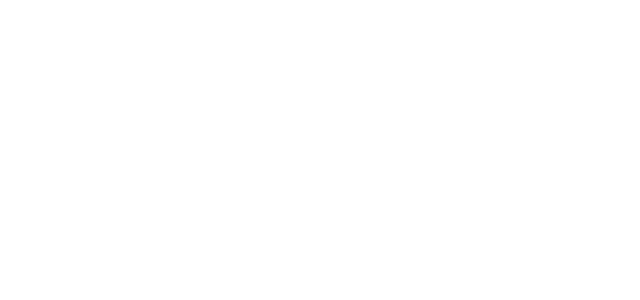
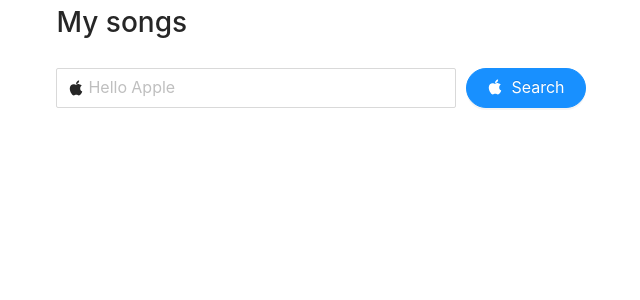
Before and after one commit to ndaifallah/gmc-song-search, a React (Create React App) app: page / in a window 1280 px wide. Shown: the top 300 px of the page, without its empty margins (314-954 px from the left). Built offline with nearby package versions, Linux system fonts and the light colour scheme.

Commit message:
HomeWork

```diff
--- a/src/App.css
+++ b/src/App.css
@@ -1,38 +1,6 @@
 .App {
-  text-align: center;
+	/* text-align: center; */
+	display: flex;
+	align-items: center;
+	justify-content: center;
 }
-
-.App-logo {
-  height: 40vmin;
-  pointer-events: none;
-}
-
-@media (prefers-reduced-motion: no-preference) {
-  .App-logo {
-    animation: App-logo-spin infinite 20s linear;
-  }
-}
-
-.App-header {
-  background-color: #282c34;
-  min-height: 100vh;
-  display: flex;
-  flex-direction: column;
-  align-items: center;
-  justify-content: center;
-  font-size: calc(10px + 2vmin);
-  color: white;
-}
-
-.App-link {
-  color: #61dafb;
-}
-
-@keyframes App-logo-spin {
-  from {
-    transform: rotate(0deg);
-  }
-  to {
-    transform: rotate(360deg);
-  }
-}
--- a/src/App.js
+++ b/src/App.js
@@ -1,13 +1,50 @@
-import logo from './logo.svg';
-import './App.css';
-import 'antd/dist/antd.css';
+import React, { Component } from "react";
+import "antd/dist/antd.css";
+import "./App.css";
+import Search from "./compponents/search";
+import Result from "./compponents/result";
+import { Spin } from "antd";
 
-function App() {
-  return (
-    <div className="App">
+class App extends Component {
+	constructor(props) {
+		super(props);
+		this.state = {
+			data: [],
+			loading: false,
+		};
+	}
 
-    </div>
-  );
+	dataCallback = (d) => {
+		this.setState({ data: d });
+	};
+
+	loadingChangeState = (pit) => {
+		this.setState({ loading: pit });
+	};
+
+	render() {
+		return (
+			<div
+				className="App"
+				style={{
+					display: "flex",
+					flexDirection: "column",
+				}}
+			>
+				<Search
+					callbackFetch={this.dataCallback}
+					data={this.state.data}
+					load={this.state.loading}
+					loadingstate={this.loadingChangeState}
+				/>
+				{this.state.loading ? (
+					<Spin />
+				) : (
+					<Result data={this.state.data} load={this.state.loading} />
+				)}
+			</div>
+		);
+	}
 }
 
 export default App;
--- /dev/null
+++ b/src/compponents/result.jsx
@@ -0,0 +1,32 @@
+import React, { Component } from "react";
+import SingleResult from "./singleResult";
+
+class Result extends Component {
+	render() {
+		let datos = this.props.data;
+
+		if (datos !== undefined) {
+			return (
+				<div style={{ width: "100%" }}>
+					{datos.map((el, index) => {
+						return (
+							<div
+								key={index}
+								style={{ display: "flex", flexDirection: "column" }}
+							>
+								<SingleResult
+									name={el.trackName}
+									artist={el.artistName}
+									thumbnail={el.artworkUrl100}
+									audio={el.previewUrl}
+								/>
+							</div>
+						);
+					})}
+				</div>
+			);
+		}
+	}
+}
+
+export default Result;
--- /dev/null
+++ b/src/compponents/search.jsx
@@ -0,0 +1,50 @@
+import React, { Component } from "react";
+import { Input, Button } from "antd";
+import { AppleFilled } from "@ant-design/icons";
+
+class Search extends Component {
+	constructor(props) {
+		super(props);
+		this.state = {
+			search: "",
+			data: "",
+		};
+	}
+	render() {
+		return (
+			<div>
+				<h1>My songs</h1>
+				<Input
+					size="large"
+					type="text"
+					placeholder="Hello Apple"
+					prefix={<AppleFilled />}
+					style={{ width: 400 }}
+					value={this.state.search}
+					onChange={(evt) => this.setState({ search: evt.target.value })}
+				></Input>
+				<Button
+					type="primary"
+					shape="round"
+					icon={<AppleFilled />}
+					size="large"
+					style={{ margin: 10 }}
+					onClick={async () => {
+						this.props.loadingstate(true);
+						let serverCall = await fetch(
+							`https://itunes.apple.com/search?term=${this.state.search}`
+						);
+						let response = await serverCall.json();
+						this.props.loadingstate(false);
+						console.log(response.results);
+						this.props.callbackFetch(response.results);
+					}}
+				>
+					Search
+				</Button>
+			</div>
+		);
+	}
+}
+
+export default Search;
--- /dev/null
+++ b/src/compponents/singleResult.jsx
@@ -0,0 +1,78 @@
+import React, { Component } from "react";
+import { RightCircleOutlined, LeftCircleOutlined } from "@ant-design/icons";
+import { Button } from "antd";
+
+class SingleResult extends Component {
+	constructor(props) {
+		super(props);
+		this.state = {
+			buttonstate: false,
+		};
+	}
+	render() {
+		let previewAudio = `${this.props.audio}`;
+		return (
+			<div>
+				<div
+					style={{
+						display: "flex",
+						flexDirection: "row",
+						alignItems: "center",
+						overflow: "hidden",
+						maxHeight: "10rem",
+						margin: "1rem",
+						border: "1px lightgray solid",
+						width: 650,
+					}}
+				>
+					<div
+						className="pic"
+						style={{
+							width: "7rem",
+							height: "7rem",
+							margin: "1rem",
+							display: "flex",
+							alignItems: "center",
+							justifyContent: "center",
+							backgroundColor: "lightgray",
+						}}
+					>
+						<img src={this.props.thumbnail} alt="thumbnail"></img>
+					</div>
+					<div className="content" style={{ marginLeft: "1rem" }}>
+						<h3>{this.props.name}</h3>
+						<p>{this.props.artist}</p>
+					</div>
+					<div className="audio">
+						{this.state.buttonstate === true ? (
+							<audio src={previewAudio} controls style={{ margin: "1rem" }} />
+						) : (
+							<div></div>
+						)}
+					</div>
+				</div>
+				<Button
+					icon={
+						!this.state.buttonstate ? (
+							<RightCircleOutlined />
+						) : (
+							<LeftCircleOutlined />
+						)
+					}
+					size="large"
+					style={{ margin: "1rem" }}
+					onClick={() => {
+						this.state.buttonstate
+							? this.setState({ buttonstate: false })
+							: this.setState({ buttonstate: true });
+					}}
+				>
+					{!this.state.buttonstate ? "Open" : "Close"}
+				</Button>
+			</div>
+		);
+	}
+}
+
+export default SingleResult;
+// onClick={this.setState({ buttonstate: true })}
```
Also changed, not shown: 2 other files (tests, documents, lock files or other folders).
